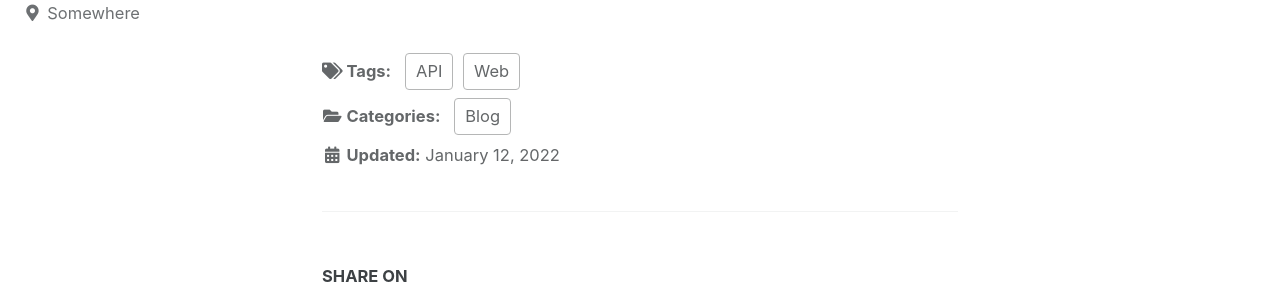
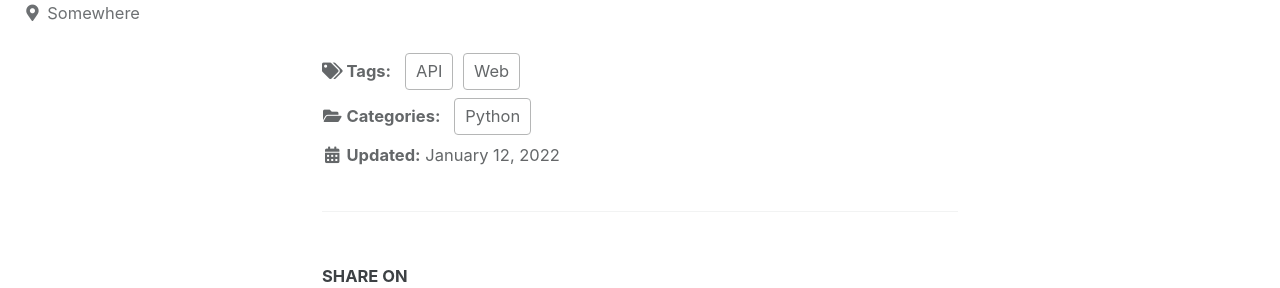
Before and after one commit to jongkyuu/jongkyuu.github.io, a Jekyll site: the page built from _posts/2022-01-12-API_Hook.md, in a window 1280 px wide and 900 px high, scrolled down 4346 px. Shown: the part 154-442 px from the top of the window. Built offline with Jekyll 4.4.1, drawn with Linux system fonts in a browser that asks for light colours; cached includes are drawn as plain includes.

```diff
--- a/_posts/2022-01-12-API_Hook.md
+++ b/_posts/2022-01-12-API_Hook.md
@@ -3,7 +3,7 @@ title: "API Hook"
 excerpt:
 
 categories:
-  - Blog
+  - Python
 tags:
   - [API, Web]
 
```
